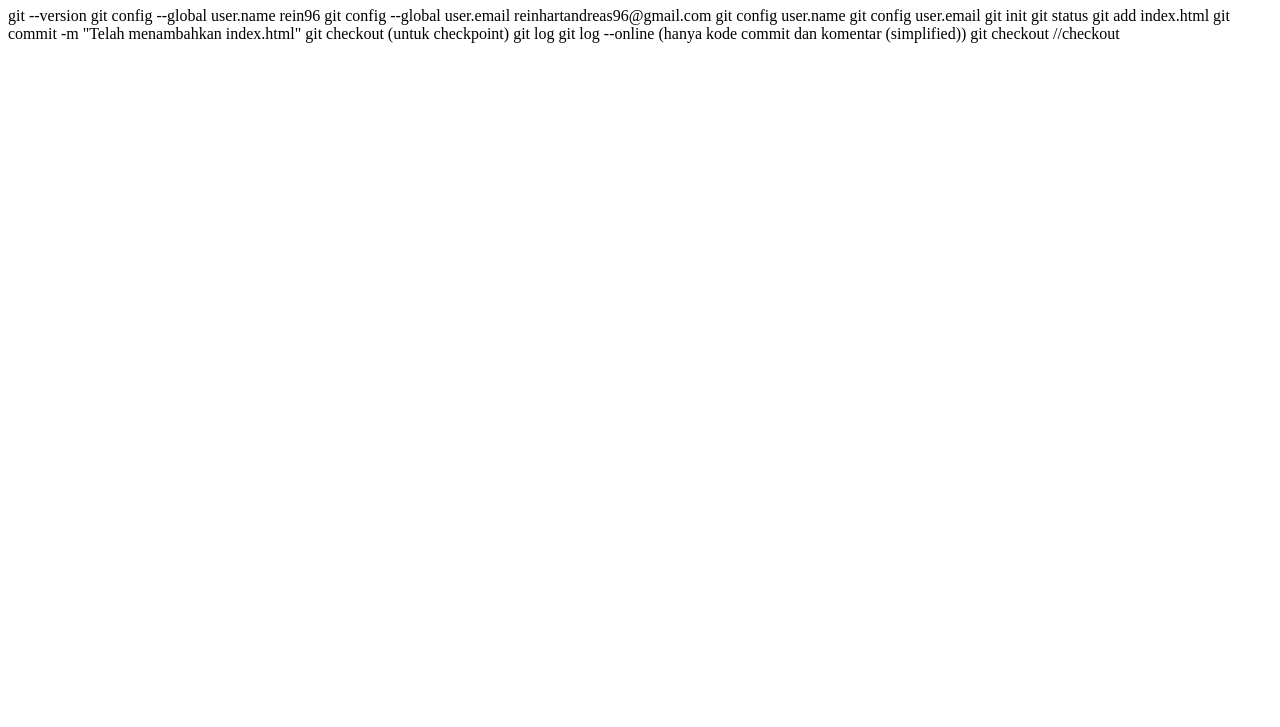
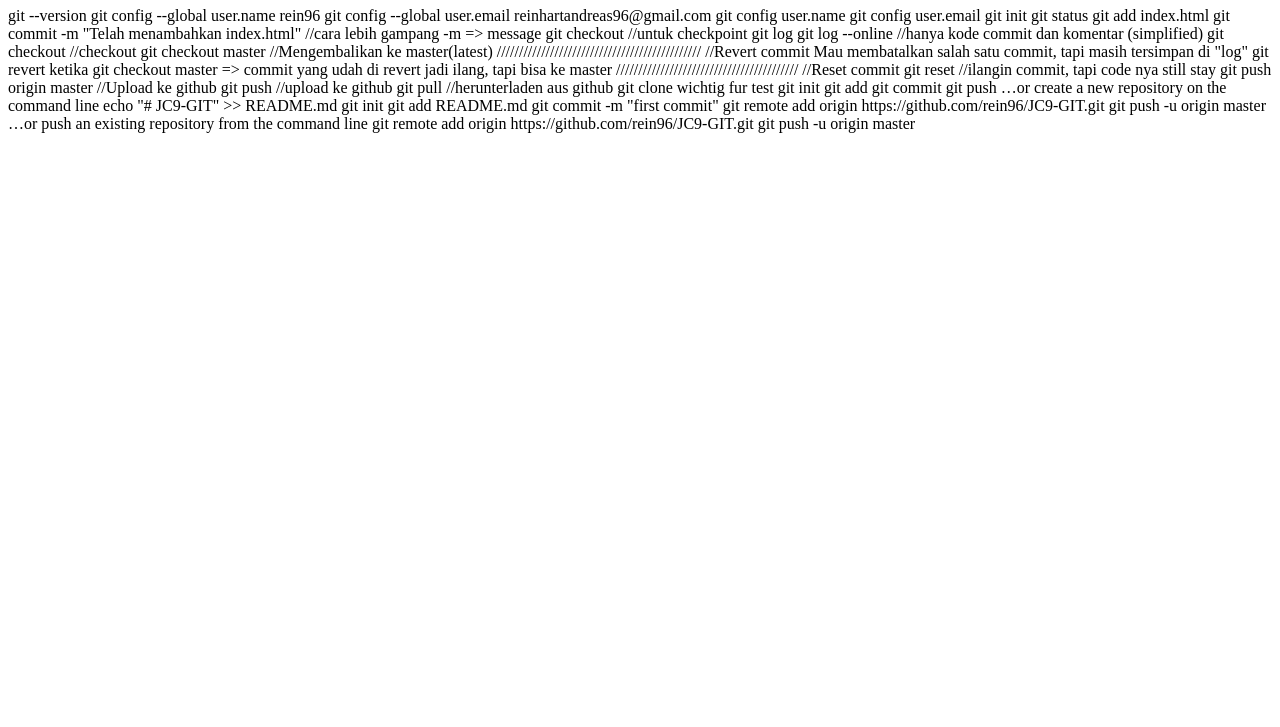
Before and after one commit to rein96/JC9-GIT, a plain HTML site: page index.html in a window 1280 px wide. Shown: the part 73-800 px from the top of the page. Drawn offline with Linux system fonts and the light colour scheme.

Commit message:
tambahin komentar2

```diff
--- a/index.html
+++ b/index.html
@@ -18,14 +18,58 @@
         git init
         git status
         git add index.html
-        git commit -m "Telah menambahkan index.html"
+        git commit -m "Telah menambahkan index.html"    //cara lebih gampang -m => message
 
-        git checkout (untuk checkpoint)
+        git checkout    //untuk checkpoint
 
         git log
-        git log --online (hanya kode commit dan komentar (simplified))
+        git log --online    //hanya kode commit dan komentar (simplified)
 
         git checkout <commit_id>    //checkout
+        git checkout master     //Mengembalikan ke master(latest)
+
+
+
+        //////////////////////////////////////////////
+        //Revert commit
+
+        Mau membatalkan salah satu commit, tapi masih tersimpan di "log"
+
+        git revert <commit_id>
+        ketika git checkout master => commit yang udah di revert jadi ilang, tapi bisa ke master
+
+        /////////////////////////////////////////
+        //Reset commit
+
+        git reset <commit_id>       //ilangin commit, tapi code nya still stay
+
+        git push origin master      //Upload ke github
+        git push            //upload ke github
+        git pull            //herunterladen aus github
+        git clone
+
+
+        wichtig fur test
+        git init
+        git add
+        git commit
+        git push
+
+
+        …or create a new repository on the command line
+echo "# JC9-GIT" >> README.md
+git init
+git add README.md
+git commit -m "first commit"
+git remote add origin https://github.com/rein96/JC9-GIT.git
+git push -u origin master
+
+
+
+…or push an existing repository from the command line
+git remote add origin https://github.com/rein96/JC9-GIT.git
+git push -u origin master
+
 
 
 
```
